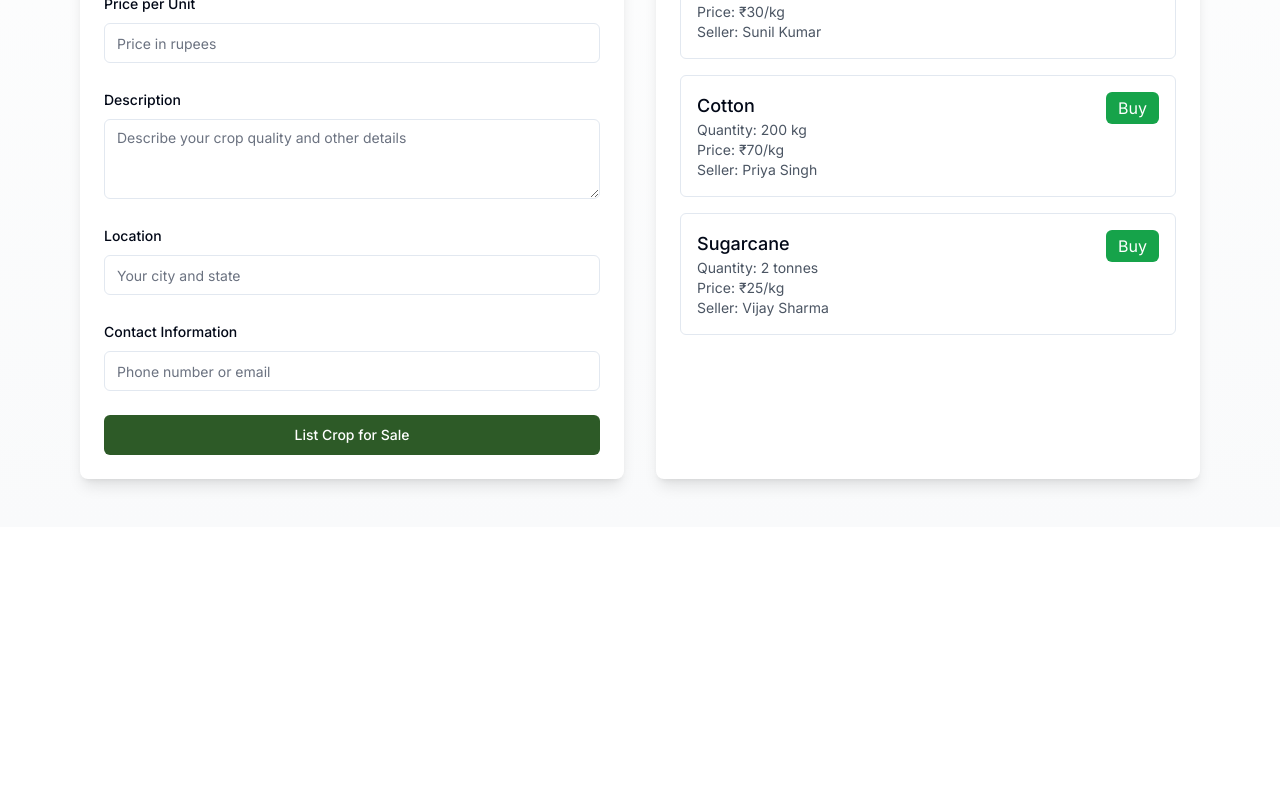
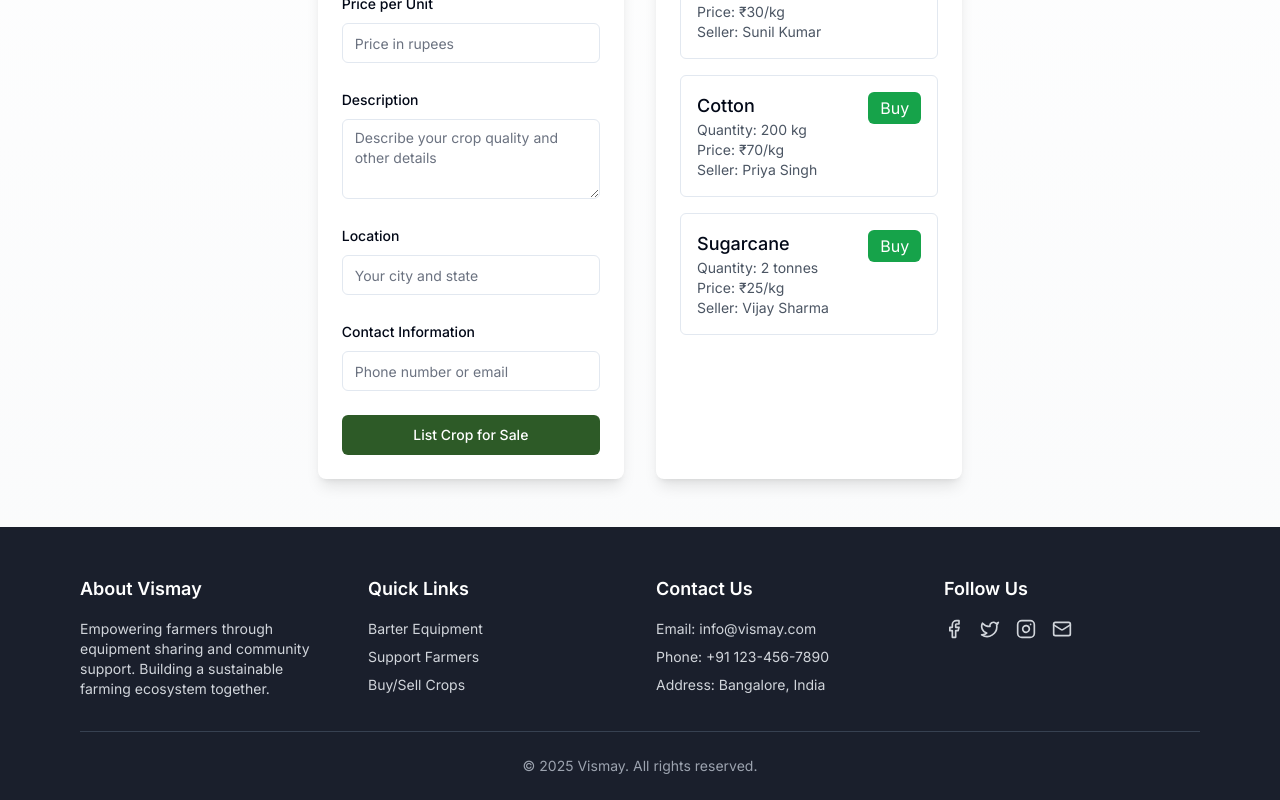
Before and after one commit to paarangat/barter-farm-connect, a React (Vite) app: page /sell in a window 1280 px wide. Shown: the part 529-1329 px from the top of the page. Before the commit the page ends 1056 px from the top, so only its background shows below. Built offline with nearby package versions, Linux system fonts and the light colour scheme.

Commit message:
Add footer component
Added a footer component to the project.  No further details are available at this time.

```diff
--- /dev/null
+++ b/src/components/Footer.tsx
@@ -0,0 +1,73 @@
+
+import { Facebook, Twitter, Instagram, Mail } from "lucide-react";
+import { Link } from "react-router-dom";
+
+const Footer = () => {
+  return (
+    <footer className="bg-[#1A1F2C] text-white pt-12 pb-6 mt-auto">
+      <div className="max-w-6xl mx-auto px-4">
+        <div className="grid grid-cols-1 md:grid-cols-4 gap-8 mb-8">
+          <div>
+            <h3 className="font-semibold text-lg mb-4">About Vismay</h3>
+            <p className="text-gray-300 text-sm">
+              Empowering farmers through equipment sharing and community support.
+              Building a sustainable farming ecosystem together.
+            </p>
+          </div>
+          <div>
+            <h3 className="font-semibold text-lg mb-4">Quick Links</h3>
+            <ul className="space-y-2 text-sm">
+              <li>
+                <Link to="/barter" className="text-gray-300 hover:text-white transition-colors">
+                  Barter Equipment
+                </Link>
+              </li>
+              <li>
+                <Link to="/donations" className="text-gray-300 hover:text-white transition-colors">
+                  Support Farmers
+                </Link>
+              </li>
+              <li>
+                <Link to="/sell" className="text-gray-300 hover:text-white transition-colors">
+                  Buy/Sell Crops
+                </Link>
+              </li>
+            </ul>
+          </div>
+          <div>
+            <h3 className="font-semibold text-lg mb-4">Contact Us</h3>
+            <ul className="space-y-2 text-sm text-gray-300">
+              <li>Email: info@vismay.com</li>
+              <li>Phone: +91 123-456-7890</li>
+              <li>Address: Bangalore, India</li>
+            </ul>
+          </div>
+          <div>
+            <h3 className="font-semibold text-lg mb-4">Follow Us</h3>
+            <div className="flex space-x-4">
+              <a href="#" className="text-gray-300 hover:text-white transition-colors">
+                <Facebook size={20} />
+              </a>
+              <a href="#" className="text-gray-300 hover:text-white transition-colors">
+                <Twitter size={20} />
+              </a>
+              <a href="#" className="text-gray-300 hover:text-white transition-colors">
+                <Instagram size={20} />
+              </a>
+              <a href="mailto:info@vismay.com" className="text-gray-300 hover:text-white transition-colors">
+                <Mail size={20} />
+              </a>
+            </div>
+          </div>
+        </div>
+        <div className="border-t border-gray-700 pt-6">
+          <p className="text-center text-sm text-gray-400">
+            © {new Date().getFullYear()} Vismay. All rights reserved.
+          </p>
+        </div>
+      </div>
+    </footer>
+  );
+};
+
+export default Footer;
--- a/src/pages/Barter.tsx
+++ b/src/pages/Barter.tsx
@@ -1,6 +1,6 @@
-
 import { useState } from "react";
 import Navbar from "@/components/Navbar";
+import Footer from "@/components/Footer";
 import BarterForm from "@/components/BarterForm";
 
 const Barter = () => {
@@ -30,9 +30,9 @@ const Barter = () => {
   };
 
   return (
-    <div className="min-h-screen bg-gradient-to-b from-white to-gray-50">
+    <div className="min-h-screen bg-gradient-to-b from-white to-gray-50 flex flex-col">
       <Navbar />
-      <div className="max-w-6xl mx-auto pt-32 px-4 pb-12">
+      <div className="max-w-6xl mx-auto pt-32 px-4 pb-12 flex-grow">
         <div className="text-center mb-12">
           <h1 className="text-4xl font-bold text-gray-900 mb-4">
             Equipment Barter
@@ -73,6 +73,7 @@ const Barter = () => {
           </div>
         </div>
       </div>
+      <Footer />
     </div>
   );
 };
--- a/src/pages/Donations.tsx
+++ b/src/pages/Donations.tsx
@@ -1,6 +1,6 @@
-
 import { useState } from "react";
 import Navbar from "@/components/Navbar";
+import Footer from "@/components/Footer";
 import DonationForm from "@/components/DonationForm";
 
 const Donations = () => {
@@ -13,9 +13,9 @@ const Donations = () => {
   };
 
   return (
-    <div className="min-h-screen bg-gradient-to-b from-white to-gray-50">
+    <div className="min-h-screen bg-gradient-to-b from-white to-gray-50 flex flex-col">
       <Navbar />
-      <div className="max-w-6xl mx-auto pt-32 px-4 pb-12">
+      <div className="max-w-6xl mx-auto pt-32 px-4 pb-12 flex-grow">
         <div className="text-center mb-12">
           <h1 className="text-4xl font-bold text-gray-900 mb-4">
             Support Farmers
@@ -56,6 +56,7 @@ const Donations = () => {
           </div>
         </div>
       </div>
+      <Footer />
     </div>
   );
 };
--- a/src/pages/Index.tsx
+++ b/src/pages/Index.tsx
@@ -1,11 +1,11 @@
-
 import { ArrowRight, Repeat, Heart, ShoppingBag } from "lucide-react";
 import Navbar from "@/components/Navbar";
+import Footer from "@/components/Footer";
 import { Link } from "react-router-dom";
 
 const Index = () => {
   return (
-    <div className="min-h-screen bg-gradient-to-b from-white to-gray-50">
+    <div className="min-h-screen bg-gradient-to-b from-white to-gray-50 flex flex-col">
       <Navbar />
 
       {/* Hero Section */}
@@ -94,6 +94,8 @@ const Index = () => {
           </p>
         </div>
       </section>
+
+      <Footer />
     </div>
   );
 };
--- a/src/pages/Sell.tsx
+++ b/src/pages/Sell.tsx
@@ -1,6 +1,6 @@
-
 import { useState } from "react";
 import Navbar from "@/components/Navbar";
+import Footer from "@/components/Footer";
 import SellForm from "@/components/SellForm";
 
 const Sell = () => {
@@ -32,9 +32,9 @@ const Sell = () => {
   };
 
   return (
-    <div className="min-h-screen bg-gradient-to-b from-white to-gray-50">
+    <div className="min-h-screen bg-gradient-to-b from-white to-gray-50 flex flex-col">
       <Navbar />
-      <div className="max-w-6xl mx-auto pt-32 px-4 pb-12">
+      <div className="max-w-6xl mx-auto pt-32 px-4 pb-12 flex-grow">
         <div className="text-center mb-12">
           <h1 className="text-4xl font-bold text-gray-900 mb-4">
             Buy/Sell Crops
@@ -76,6 +76,7 @@ const Sell = () => {
           </div>
         </div>
       </div>
+      <Footer />
     </div>
   );
 };
```
